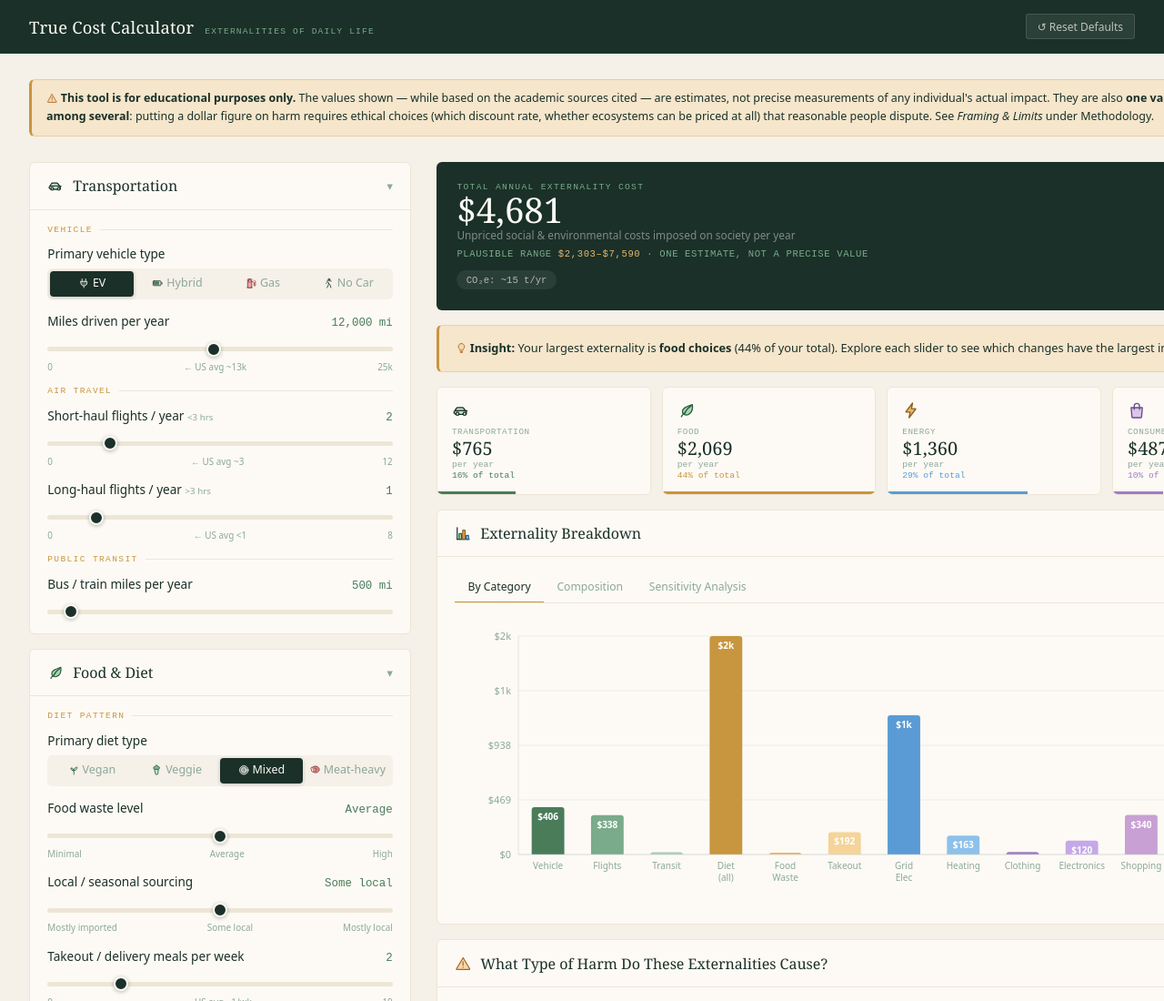
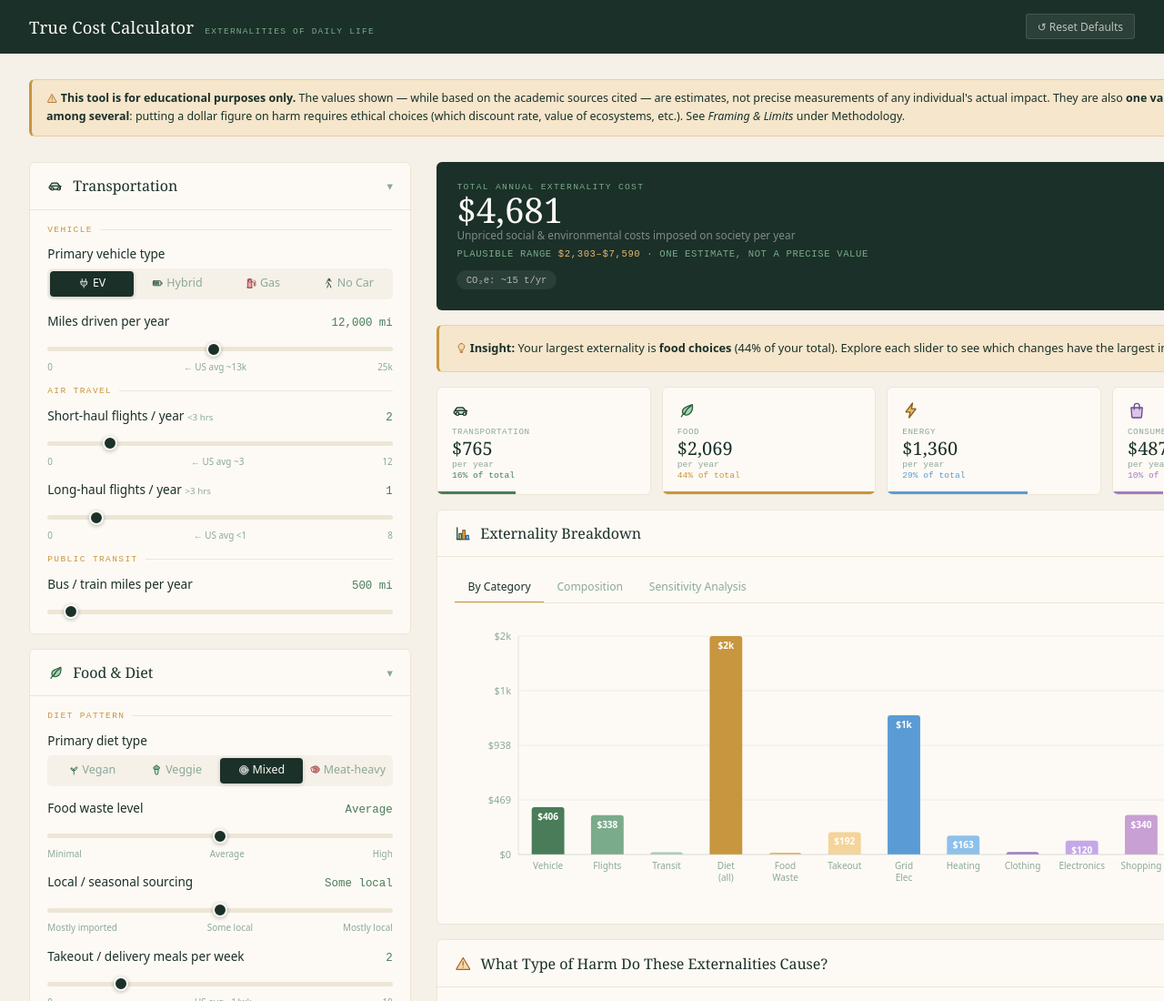
Before and after one commit to RyanPCornell/truecosts, a plain HTML site: page index.html in a window 1280 px wide. Shown: the top 1100 px of the page at 91% size. Drawn offline with Linux system fonts and the light colour scheme.

Commit message:
Reword the disclaimer's ethical-choices clause
Shortens the parenthetical to "which discount rate, value of ecosystems, etc."
and drops the "that reasonable people dispute" tail. The Framing & Limits tab
still carries the full treatment.

```diff
--- a/index.html
+++ b/index.html
@@ -529,7 +529,7 @@ body.embed header{display:none}
 
 <div class="wrap">
   <!-- ══ DISCLAIMER ══ -->
-  <div class="disclaimer sans"><svg class="ico" aria-hidden="true"><use href="#ic-warning"/></svg> <strong>This tool is for educational purposes only.</strong> The values shown — while based on the academic sources cited — are estimates, not precise measurements of any individual's actual impact. They are also <strong>one valuation framework among several</strong>: putting a dollar figure on harm requires ethical choices (which discount rate, whether ecosystems can be priced at all) that reasonable people dispute. See <em>Framing &amp; Limits</em> under Methodology.</div>
+  <div class="disclaimer sans"><svg class="ico" aria-hidden="true"><use href="#ic-warning"/></svg> <strong>This tool is for educational purposes only.</strong> The values shown — while based on the academic sources cited — are estimates, not precise measurements of any individual's actual impact. They are also <strong>one valuation framework among several</strong>: putting a dollar figure on harm requires ethical choices (which discount rate, value of ecosystems, etc.). See <em>Framing &amp; Limits</em> under Methodology.</div>
 
   <!-- ══ CONTROLS ══ -->
   <div class="ctrl-col">
```
